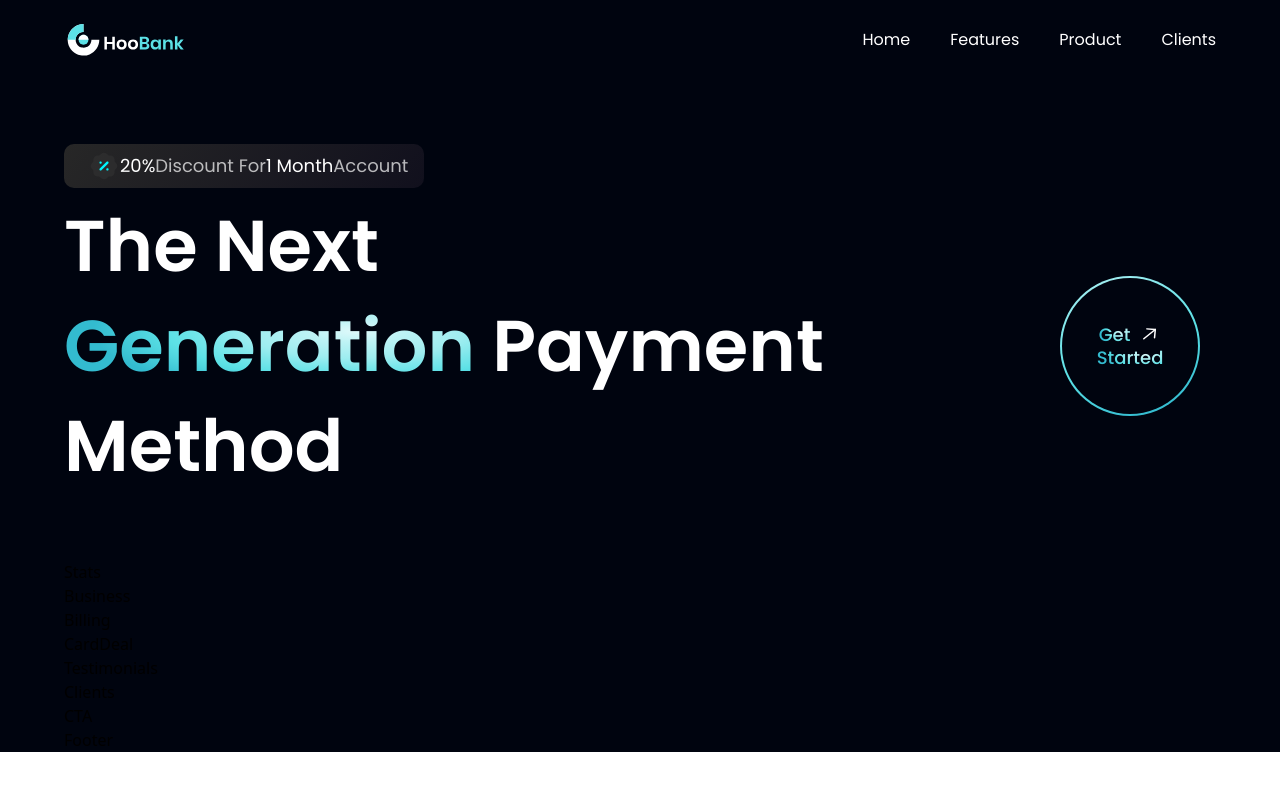
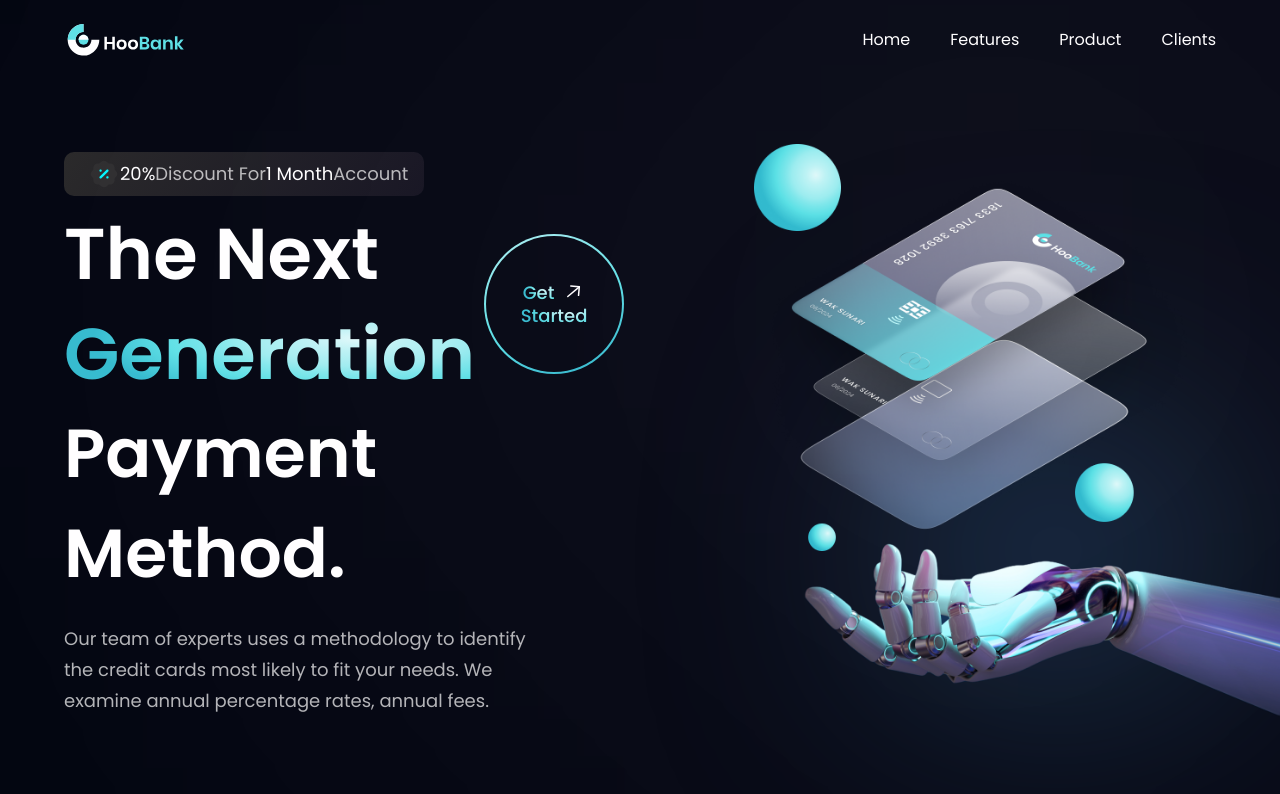
Before and after one commit to rafhaelmallorga/bank_modern_app, a React (Vite) app: page / in a window 1280 px wide. Shown: the top 794 px of the page. Built offline with nearby package versions, Linux system fonts and the light colour scheme.

Commit message:
feat :parkles: finished hero section

```diff
--- a/src/components/Hero.tsx
+++ b/src/components/Hero.tsx
@@ -15,15 +15,35 @@
 
         <div className="flex flex-row justify-between items-center w-full">
           <h1 className="flex-1 font-poppins font-semibold ss:text-[72px] text-[52px] text-white ss:leading-[100px] leading-[75px]">The Next <br className="sm:block hidden"/>
-          <span className="text-gradient">
-            Generation
-          </span>  {" "}
-          Payment Method</h1>
+            <span className="text-gradient">
+              Generation
+            </span>  {" "}
+          </h1>
 
           <div className="ss:flex hidden md:mr-4 mr-0">
             <GetStarted/>
           </div>
         </div>
+
+        <h1 className="font-poppins font-semibold ss:text-[68px] text-[52px] text-white ss:leading-[100px] leading-[75px] w-full">
+          Payment Method.
+        </h1>
+
+        <p className={`${styles.paragraph} max-w-[470px] mt-5`}>
+          Our team of experts uses a methodology to identify the credit cards most likely to fit your needs.
+          We examine annual percentage rates, annual fees.
+        </p>
+
+      </div>
+      <div className={`flex-1 flex ${styles.flexCenter} md:my-0 my-10 relative`}>
+        <img src={robot} alt="billing" className="w-[100%] h-[100%] relative z-[5]"/>
+
+        <div className="absolute z-[0] w-[40%] h-[35%] top-0 pink__gradient"/>
+        <div className="absolute z-[1] w-[80%] h-[85%] rounded-full bottom-40 white__gradient"/>
+        <div className="absolute z-[0] w-[50%] h-[50%] right-20 bottom-20 blue__gradient"/>
+      </div>
+      <div className={`ss:hidden ${styles.flexCenter}`}>
+        <GetStarted/>
       </div>
     </section>
   )
```
